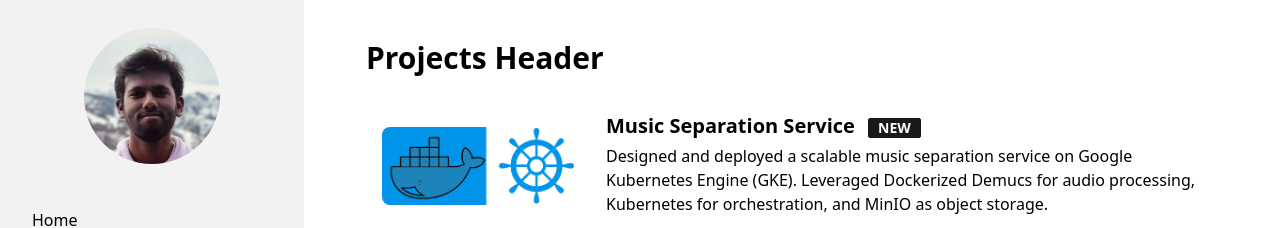
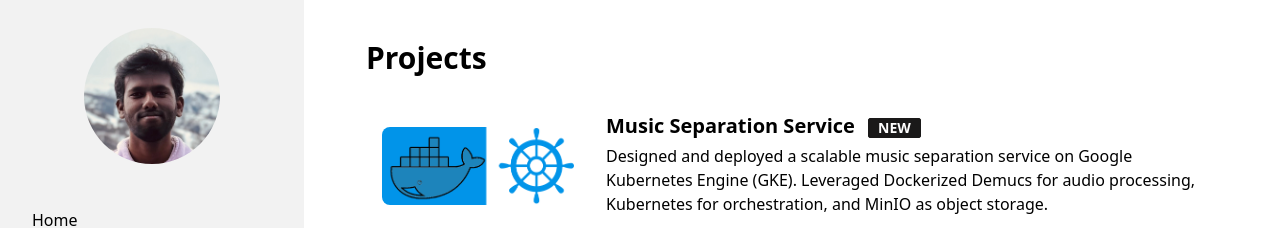
Before and after one commit to NaveenV110/NaveenV110.github.io, an Astro site: page /projects in a window 1280 px wide. Shown: the top 228 px of the page. Built offline with nearby package versions, Linux system fonts and the light colour scheme; Astro itself is replaced by a stand-in of ours.

Commit message:
New Changes to Projects

```diff
--- a/src/pages/projects.astro
+++ b/src/pages/projects.astro
@@ -5,7 +5,7 @@ import HorizontalCard from "../components/HorizontalCard.astro";
 
 <BaseLayout title = "Projects" sideBarActiveItemID="projects">
   <div>
-    <div class="text-3xl w-full font-bold mb-5">Projects Header</div>
+    <div class="text-3xl w-full font-bold mb-5">Projects</div>
   </div>
 
   <HorizontalCard
```
